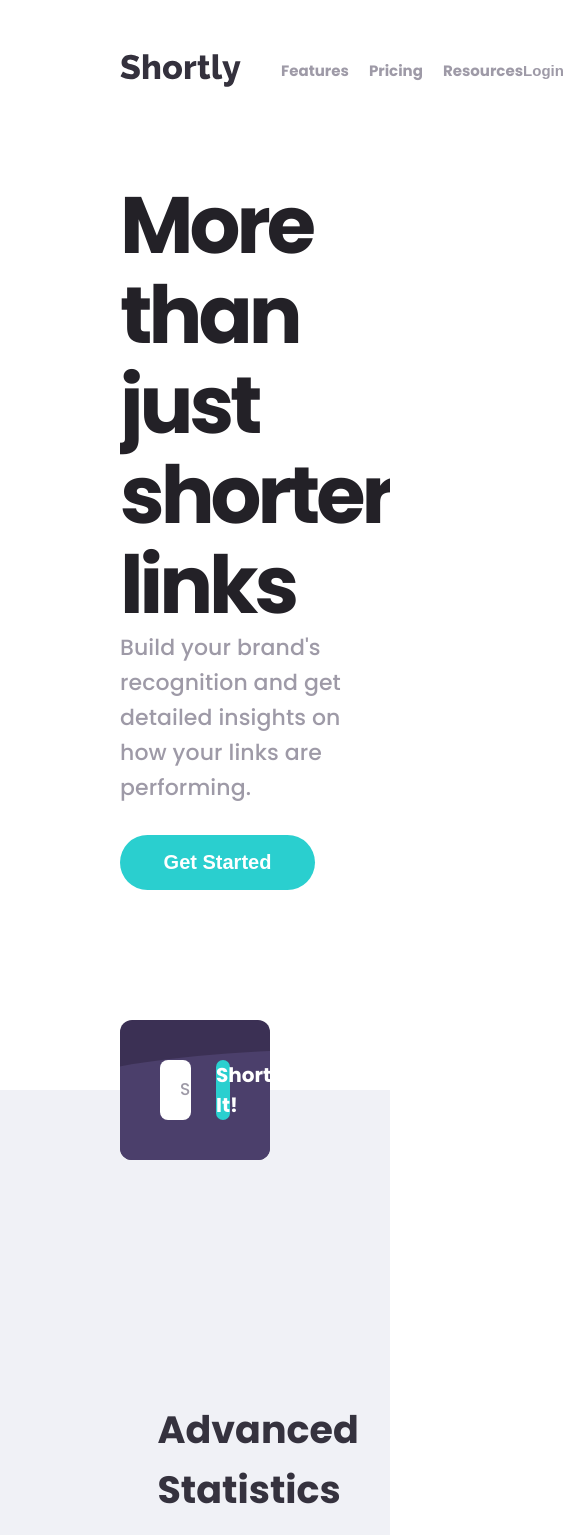
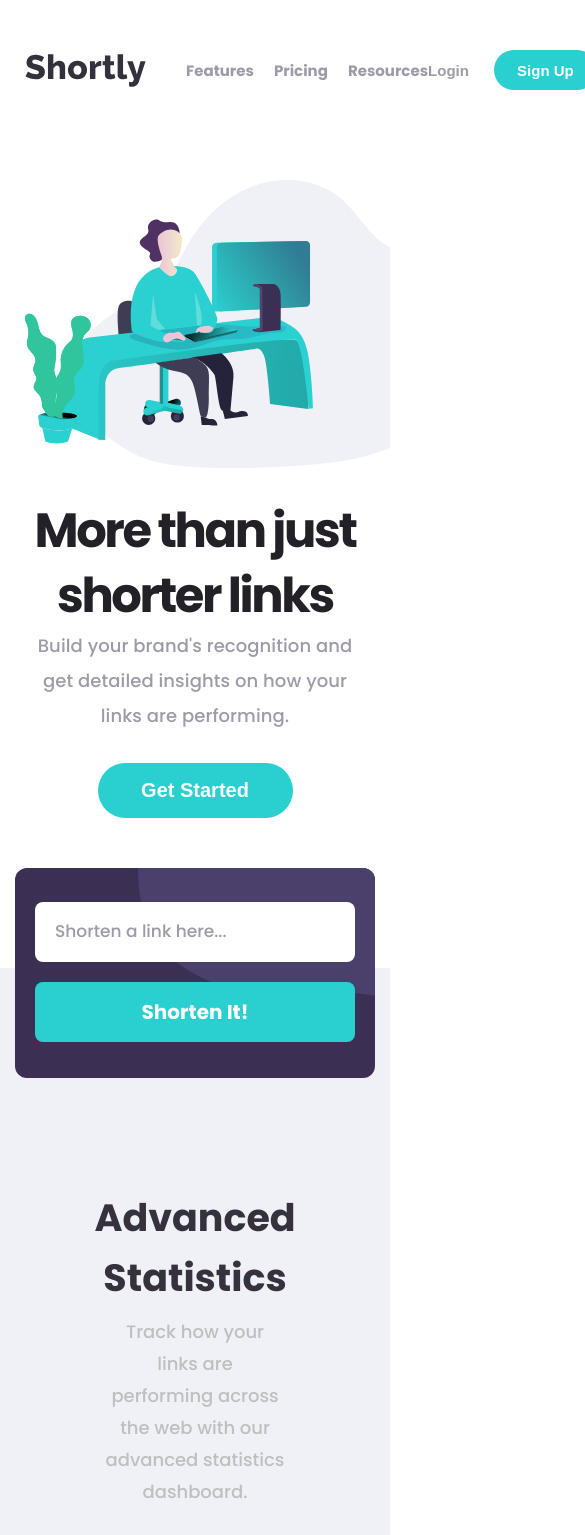
Before and after one commit to giovanna-mrosa/frontendMentor-shortly, a React (Create React App) app: page / in a window 390 px wide. Shown: the top 1535 px of the page, 585 px wide, since content can reach past the window. Built offline with nearby package versions, Linux system fonts and the light colour scheme.

Commit message:
responsiviness

```diff
--- a/src/components/FirstSection/index.jsx
+++ b/src/components/FirstSection/index.jsx
@@ -1,5 +1,6 @@
 import React from "react";
 import { Nav } from "../Nav";
+import { NavMob } from "../NavMob";
 import girlDoodle from '../../assets/illustration-working.svg'
 
 import './styles.scss'
@@ -7,7 +8,12 @@ import './styles.scss'
 export function FirstSection() {
   return (
     <div className="container-1">
-      <Nav />
+      {window.screen.width > 768 ? (
+        <Nav />
+        ) : (
+        <NavMob />
+        )
+      }
       <div className="first-section-content">
         <div className="first-section-content-text">
           <h1>More than just shorter links</h1>
--- a/src/components/FirstSection/styles.scss
+++ b/src/components/FirstSection/styles.scss
@@ -61,4 +61,35 @@
       margin-right: -100px;
     }
   }
+  @media (max-width: 768px) {
+
+    padding: 50px 0 150px 25px;
+
+    .first-section-content {
+      flex-wrap: wrap;
+      align-items: center;
+      gap: 30px;
+
+
+      img {
+        width: 120%;
+      }
+
+      .first-section-content-text {
+        order: 2;
+        align-items: center;
+        text-align: center;
+        padding-right: 25px;
+
+        h1 {
+          font-size: 48px;
+          line-height: 65px;
+        }
+
+        p {
+          font-size: 18px;
+        }
+      }
+    }
+  }
 }
--- a/src/components/Footer/styles.scss
+++ b/src/components/Footer/styles.scss
@@ -64,4 +64,15 @@
       }
     }
   }
+  @media (max-width: 768px) {
+    flex-direction: column;
+
+    .footer-content {
+      flex-wrap: wrap;
+
+      .links-footer {
+        flex-wrap: wrap;
+      }
+    }
+  }
 }
--- /dev/null
+++ b/src/components/NavMob/index.jsx
@@ -0,0 +1,38 @@
+/* eslint-disable jsx-a11y/anchor-is-valid */
+import React, { useState } from "react";
+import logoImg from '../../assets/logo.svg'
+import burgerImg from '../../assets/icon-hamburger.svg'
+import closeImg from '../../assets/icon-close.svg'
+
+import './styles.scss'
+
+export function NavMob() {
+  const [toggle, setToggle] = useState(false)
+
+  function handleToggle() {
+    setToggle(!toggle)
+  }
+
+  return (
+    <div className="nav-box-mob">
+      <img src={logoImg} alt="Logo" className="logo-mob"/>
+      <img
+        src={toggle === true
+            ? closeImg
+            : burgerImg
+        }
+        alt="Hamburger Menu Icon"
+        className="burger"
+        onClick={handleToggle}
+      />
+      <div className={toggle === true ? "menu-box" : "hidden-menu-box menu-box"}>
+        <a className="link-menu-box">Features</a>
+        <a className="link-menu-box">Pricing</a>
+        <a className="link-menu-box">Resources</a>
+        <div className="line"></div>
+        <button className="btn-login-mob" type="button">Login</button>
+        <button className="btn-sign-up-mob" type="button">Sign Up</button>
+      </div>
+    </div>
+  )
+}
--- /dev/null
+++ b/src/components/NavMob/styles.scss
@@ -0,0 +1,64 @@
+.nav-box-mob {
+  display: flex;
+  width: 100%;
+  align-items: center;
+  justify-content: space-between;
+  position: relative;
+  padding-right: 25px;
+  font-family: 'Poppins', sans-serif;
+  font-weight: 800;
+
+  .menu-box {
+    background-color: var(--violet);
+    width: 82%;
+    z-index: 3;
+    position: absolute;
+    top: 55px;
+    right: 40px;
+    border-radius: 8px;
+    text-align: center;
+    padding: 40px 15px;
+    display: flex;
+    flex-direction: column;
+    gap: 25px;
+    align-items: center;
+    transition: all ease 0.8s;
+
+    .link-menu-box {
+      color: #fff;
+    }
+
+    .line {
+      width: 100%;
+      border-bottom: 0.8px solid var(--gray-100);
+    }
+
+    .btn-login-mob {
+      background: none;
+      border: none;
+      outline: none;
+      font-family: 'Poppins', sans-serif;
+      font-size: 18px;
+      color: #fff;
+      font-weight: 800;
+    }
+
+    .btn-sign-up-mob {
+      background: var(--cyan-100);
+      border: none;
+      outline: none;
+      font-family: 'Poppins', sans-serif;
+      font-size: 18px;
+      color: #fff;
+      font-weight: 800;
+      border-radius: 24px;
+      width: 100%;
+      height: 50px;
+    }
+  }
+
+  .hidden-menu-box {
+    top: -400px;
+    padding: 0;
+  }
+}
--- a/src/components/SecondSection/styles.scss
+++ b/src/components/SecondSection/styles.scss
@@ -94,4 +94,28 @@
         }
       }
     }
+    @media (max-width: 768px) {
+      padding: 0 15px 200px 15px;
+
+      .text-adv {
+        align-items: center;
+
+      }
+
+      .detail-cards {
+        align-items: center;
+        justify-content: center;
+        padding-top: 130px;
+
+        .detail {
+          flex-direction: column;
+          width: 6px;
+          height: 700px;
+          background: var(--cyan-100);
+        }
+        .cards {
+          flex-direction: column;
+        }
+      }
+    }
 }
--- a/src/components/Shortener/styles.scss
+++ b/src/components/Shortener/styles.scss
@@ -12,6 +12,7 @@
     margin-top: -270px;
 
     .form-box {
+      display: flex;
       width: 100%;
       height: 140px;
       padding: 40px;
@@ -132,4 +133,69 @@
       }
     }
   }
+  @media (max-width: 768px) {
+
+    .form-container {
+      margin-top: -100px;
+      height: 210px;
+
+      .form-box {
+        background: url(../../assets/bg-shorten-mobile.svg) no-repeat top 0 right 0;
+        padding: 20px;
+        position: inherit;
+
+        form {
+          flex-direction: column;
+          margin-top: 60px;
+          gap: 10px;
+
+          .inpt-short {
+            width: 100%;
+            margin-top: 8px;
+          }
+
+          .btn-short {
+            width: 100%;
+            height: 60px;
+          }
+
+          .error-field {
+            position: inherit;
+            bottom: 0;
+            left: 0;
+            margin-left: 8px;
+          }
+        }
+      }
+    }
+    .response-box {
+      flex-direction: column;
+      height: 180px;
+      padding: 20px;
+      justify-content: space-between;
+      align-items: flex-start;
+      overflow: hidden;
+
+      .written-link {
+        padding-bottom: 15px;
+        font-size: 15px;
+        border-bottom: 0.7px solid var(--gray-100);
+        width: 100%;
+      }
+
+      .result-box {
+        flex-direction: column;
+        align-items: flex-start;
+        width: 100%;
+
+        .result {
+          margin-top: 15px;
+        }
+
+        .btn-copy {
+          width: 100%;
+        }
+      }
+    }
+  }
 }
```
Also changed, not shown: src/assets/icon-close.svg (added), src/assets/icon-hamburger.svg (added).
